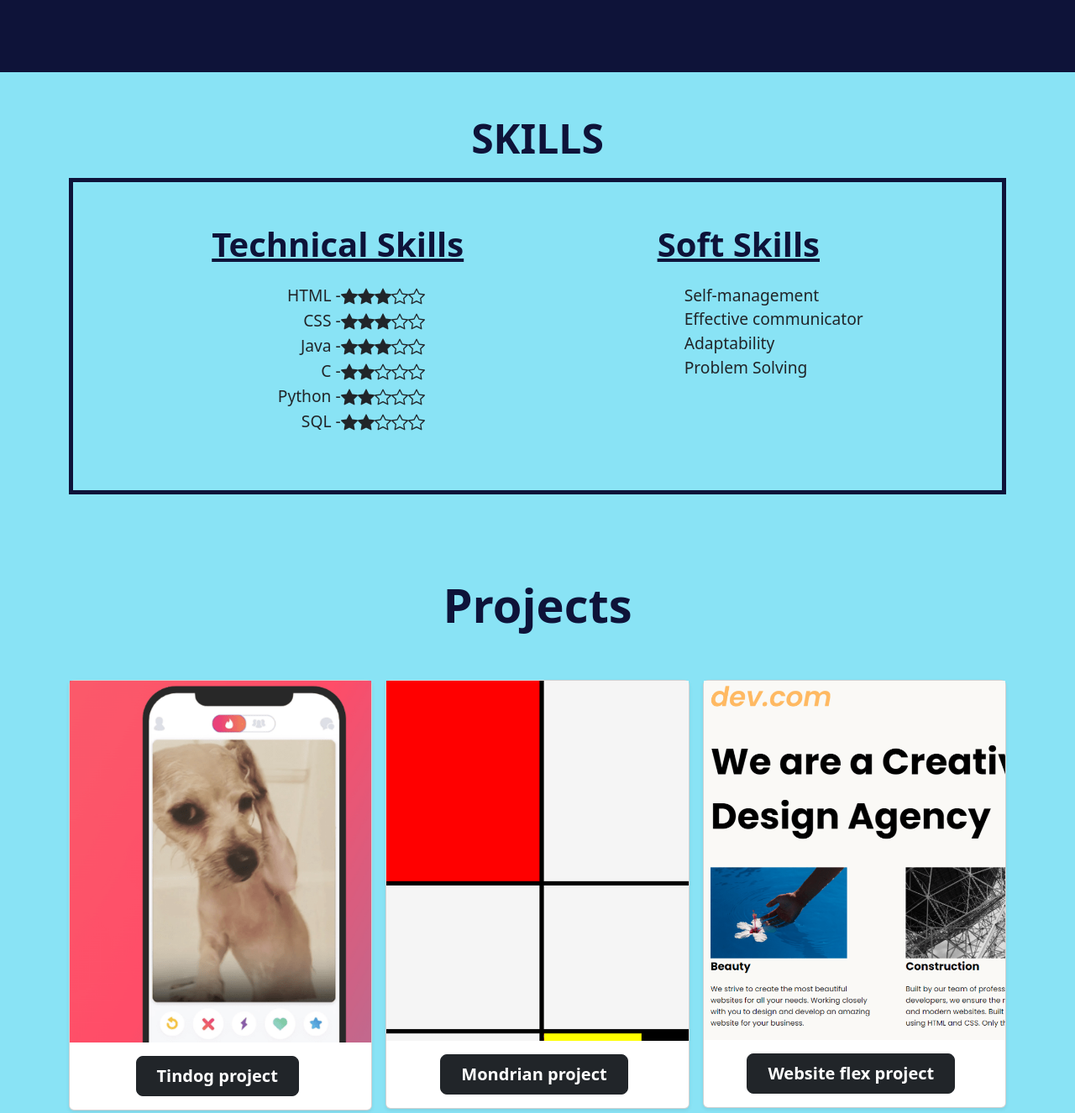
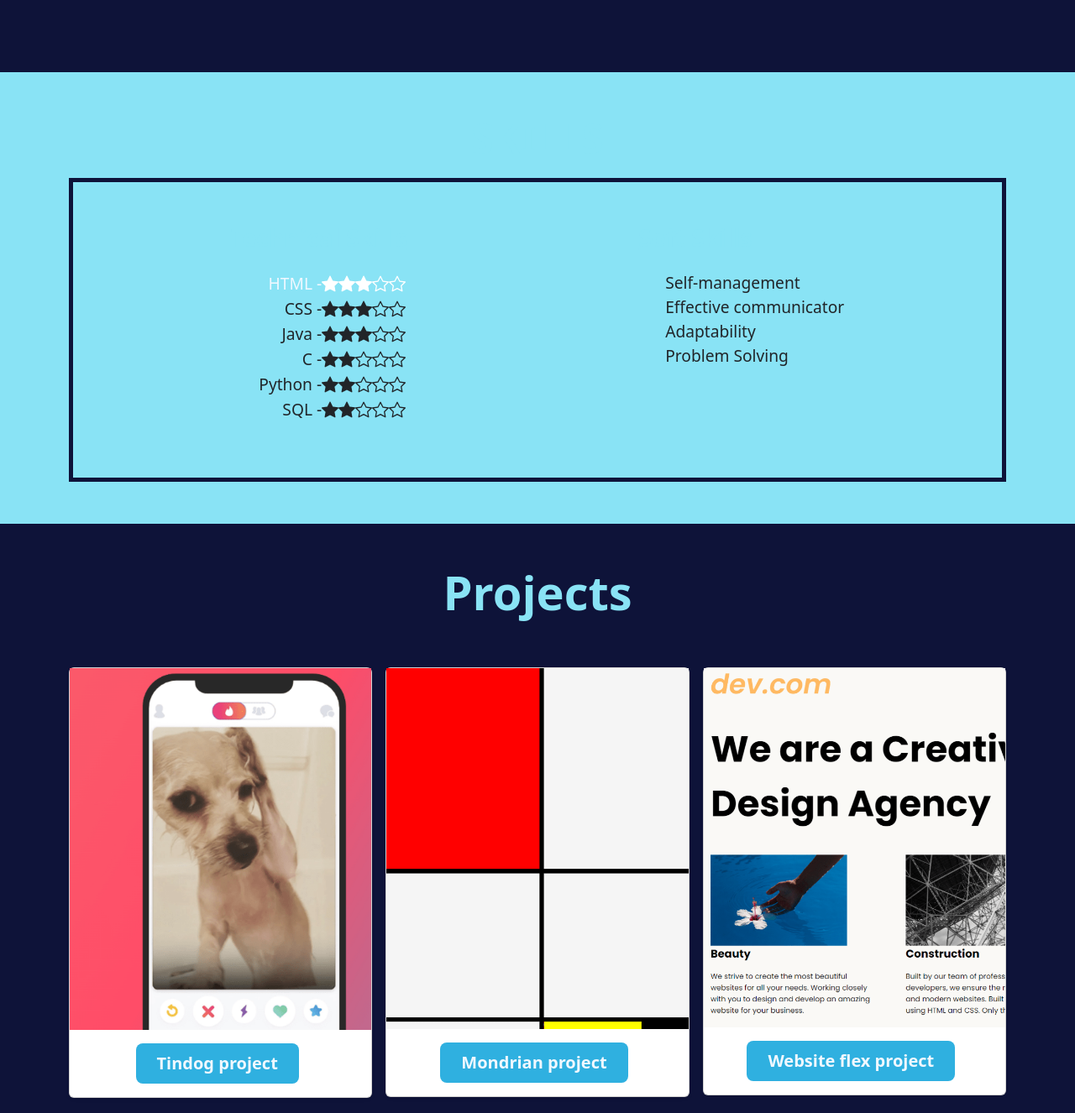
Before and after one commit to AjayaKumarM/HTMLCSS-portfolio, a plain HTML site: page index.html in a window 1280 px wide. Shown: the part 700-2026 px from the top of the page at 84% size. Drawn offline with nearby package versions, Linux system fonts and the light colour scheme.

Commit message:
Update index.html

```diff
--- a/index.html
+++ b/index.html
@@ -38,20 +38,20 @@
 
     <section id="About-me">
         <div class="container">
-            <h2 class="display-5 fw-bold skills title" style="color: #0e1339;">SKILLS</h2>
+            <h2 class="display-5 fw-bold skills title" style="color: #89e3f5;">SKILLS</h2>
             <div class="skills-container">
                 <div class="tskills-content">
-                    <h3 class="display-6 fw-bold tskills-title" style="color: #0e1339;">Technical Skills</h3>
+                    <h3 class="fw-bold tskills-title" style="color: #89e3f5;">Technical Skills</h3>
                     <div class="tskillsmain-container"><ul>
-                        <li class="tskills">HTML -               <svg xmlns="http://www.w3.org/2000/svg" width="20" height="30" fill="currentColor" class="bi bi-star-fill" viewBox="0 0 16 16">
+                        <li class="tskills" style="color: aliceblue;">HTML -               <svg xmlns="http://www.w3.org/2000/svg" width="20" height="30" fill="white" class="bi bi-star-fill" viewBox="0 0 16 16">
                             <path d="M3.612 15.443c-.386.198-.824-.149-.746-.592l.83-4.73L.173 6.765c-.329-.314-.158-.888.283-.95l4.898-.696L7.538.792c.197-.39.73-.39.927 0l2.184 4.327 4.898.696c.441.062.612.636.282.95l-3.522 3.356.83 4.73c.078.443-.36.79-.746.592L8 13.187l-4.389 2.256z"/>
-                          </svg><svg xmlns="http://www.w3.org/2000/svg" width="20" height="30" fill="currentColor" class="bi bi-star-fill" viewBox="0 0 16 16">
+                          </svg><svg xmlns="http://www.w3.org/2000/svg" width="20" height="30" fill="white" class="bi bi-star-fill" viewBox="0 0 16 16">
                             <path d="M3.612 15.443c-.386.198-.824-.149-.746-.592l.83-4.73L.173 6.765c-.329-.314-.158-.888.283-.95l4.898-.696L7.538.792c.197-.39.73-.39.927 0l2.184 4.327 4.898.696c.441.062.612.636.282.95l-3.522 3.356.83 4.73c.078.443-.36.79-.746.592L8 13.187l-4.389 2.256z"/>
-                          </svg><svg xmlns="http://www.w3.org/2000/svg" width="20" height="30" fill="currentColor" class="bi bi-star-fill" viewBox="0 0 16 16">
+                          </svg><svg xmlns="http://www.w3.org/2000/svg" width="20" height="30" fill="white" class="bi bi-star-fill" viewBox="0 0 16 16">
                             <path d="M3.612 15.443c-.386.198-.824-.149-.746-.592l.83-4.73L.173 6.765c-.329-.314-.158-.888.283-.95l4.898-.696L7.538.792c.197-.39.73-.39.927 0l2.184 4.327 4.898.696c.441.062.612.636.282.95l-3.522 3.356.83 4.73c.078.443-.36.79-.746.592L8 13.187l-4.389 2.256z"/>
-                          </svg><svg xmlns="http://www.w3.org/2000/svg" width="20" height="30" fill="currentColor" class="bi bi-star" viewBox="0 0 16 16">
+                          </svg><svg xmlns="http://www.w3.org/2000/svg" width="20" height="30" fill="white" class="bi bi-star" viewBox="0 0 16 16">
                             <path d="M2.866 14.85c-.078.444.36.791.746.593l4.39-2.256 4.389 2.256c.386.198.824-.149.746-.592l-.83-4.73 3.522-3.356c.33-.314.16-.888-.282-.95l-4.898-.696L8.465.792a.513.513 0 0 0-.927 0L5.354 5.12l-4.898.696c-.441.062-.612.636-.283.95l3.523 3.356-.83 4.73zm4.905-2.767-3.686 1.894.694-3.957a.56.56 0 0 0-.163-.505L1.71 6.745l4.052-.576a.53.53 0 0 0 .393-.288L8 2.223l1.847 3.658a.53.53 0 0 0 .393.288l4.052.575-2.906 2.77a.56.56 0 0 0-.163.506l.694 3.957-3.686-1.894a.5.5 0 0 0-.461 0z"/>
-                          </svg><svg xmlns="http://www.w3.org/2000/svg" width="20" height="30" fill="currentColor" class="bi bi-star" viewBox="0 0 16 16">
+                          </svg><svg xmlns="http://www.w3.org/2000/svg" width="20" height="30" fill="white" class="bi bi-star" viewBox="0 0 16 16">
                             <path d="M2.866 14.85c-.078.444.36.791.746.593l4.39-2.256 4.389 2.256c.386.198.824-.149.746-.592l-.83-4.73 3.522-3.356c.33-.314.16-.888-.282-.95l-4.898-.696L8.465.792a.513.513 0 0 0-.927 0L5.354 5.12l-4.898.696c-.441.062-.612.636-.283.95l3.523 3.356-.83 4.73zm4.905-2.767-3.686 1.894.694-3.957a.56.56 0 0 0-.163-.505L1.71 6.745l4.052-.576a.53.53 0 0 0 .393-.288L8 2.223l1.847 3.658a.53.53 0 0 0 .393.288l4.052.575-2.906 2.77a.56.56 0 0 0-.163.506l.694 3.957-3.686-1.894a.5.5 0 0 0-.461 0z"/>
                           </svg></li>
                         <li class="tskills">CSS - <svg xmlns="http://www.w3.org/2000/svg" width="20" height="30" fill="currentColor" class="bi bi-star-fill" viewBox="0 0 16 16">
@@ -113,7 +113,7 @@
                 </div>
                 </div>
                 <div class="sskills-content">
-                    <h3 class="display-6 fw-bold sskills-title" style="color: #0e1339;">Soft Skills</h3>
+                    <h3 class="fw-bold sskills-title" style="color: #89e3f5;">Soft Skills</h3>
                     <ul>
                         <li class="sskills">Self-management</li>
                         <li class="sskills">Effective communicator</li>
@@ -125,9 +125,9 @@
         </div>
     </section>
 
-    <section id="Projects" style="background-color: #89e3f5">
+    <section id="Projects" style="background-color: #0e1339">
         <div class="px-4 pt-5  text-center border-bottom">
-            <h1 class="display-4 fw-bold " style="color: #0e1339;">Projects</h1>
+            <h1 class="display-4 fw-bold " style="color: #89e3f5;">Projects</h1>
             <div class="album py-5">
                 <div class="container">
 
@@ -137,7 +137,7 @@
                        <a href="./Public/11.3 TinDog Project/index.html">
                         <img  src="./images/Tindog.png" alt="Tindog project" style="width: 100%;">
                         <div class="card-body">
-                          <button type="button" class="btn btn-dark btn-lg px-4 me-md-2 fw-semibold">Tindog project</button>
+                          <button type="button" class="btn btn-lg px-4 me-md-2 fw-semibold" style="background-color: #2FB0E0; color: aliceblue;">Tindog project</button>
                           <div class="d-flex justify-content-between align-items-center">
                           </div>
                         </div>
@@ -149,7 +149,7 @@
                           <a href="./Public/10.3 Mondrian Project/index.html">
                             <img src="./images/Mondrian project.png" alt="Mondrian project" style="width: 100%;">
                           <div class="card-body">
-                            <button type="button" class="btn btn-dark btn-lg px-4 me-md-2 fw-semibold">Mondrian project</button>
+                            <button type="button" class="btn btn-lg px-4 me-md-2 fw-semibold" style="background-color: #2FB0E0; color: aliceblue;">Mondrian project</button>
                             <div class="d-flex justify-content-between align-items-center">
                             </div>
                           </div>
@@ -162,7 +162,7 @@
                           <a href="./Public/8.4 Web Design Agency Project/index.html">
                             <img src="./images/Website flex project.png" alt="Website flex project" style="width: 100%;">
                           <div class="card-body">
-                            <button type="button" class="btn btn-dark btn-lg px-4 me-md-2 fw-semibold">Website flex project</button>
+                            <button type="button" class="btn btn-lg px-4 me-md-2 fw-semibold" style="background-color: #2FB0E0; color: aliceblue;">Website flex project</button>
                             <div class="d-flex justify-content-between align-items-center">
                             </div>
                           </div>
```
Lines whose indentation alone changed are shown as unchanged.
